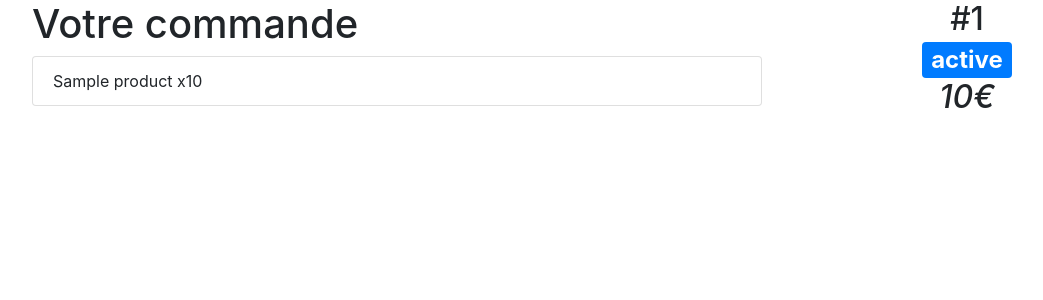
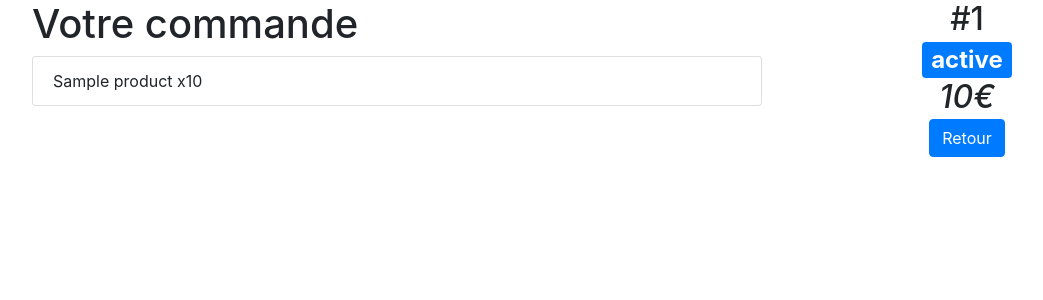
Before and after one commit to GregoireHebert/enigma, a Symfony app: template templates/orders/orderDetail.html.twig in a window 1280 px wide. Shown: the top 300 px of the page, without its empty margins (53-1096 px from the left). Run offline with Twig, Linux system fonts and the light colour scheme; the template is opened without the code that fills it: most values are stand-ins (such as "Sample title", 1, 10 or a date in 2020); some libraries are stand-ins or nearby versions.

Commit message:
add return btn

```diff
--- a/templates/orders/orderDetail.html.twig
+++ b/templates/orders/orderDetail.html.twig
@@ -15,7 +15,8 @@
             <h2>
                 #{{ order.number }}<br/>
                 <span class="badge badge-primary">{{ order.status }}</span><br/>
-                <em>{{ order.amount }}€</em>
+                <em>{{ order.amount }}€</em><br/>
+                <a href="{{ path('orders_list') }}" class="btn btn-primary">Retour</a>
             </h2>
         </div>
     </div>
```
